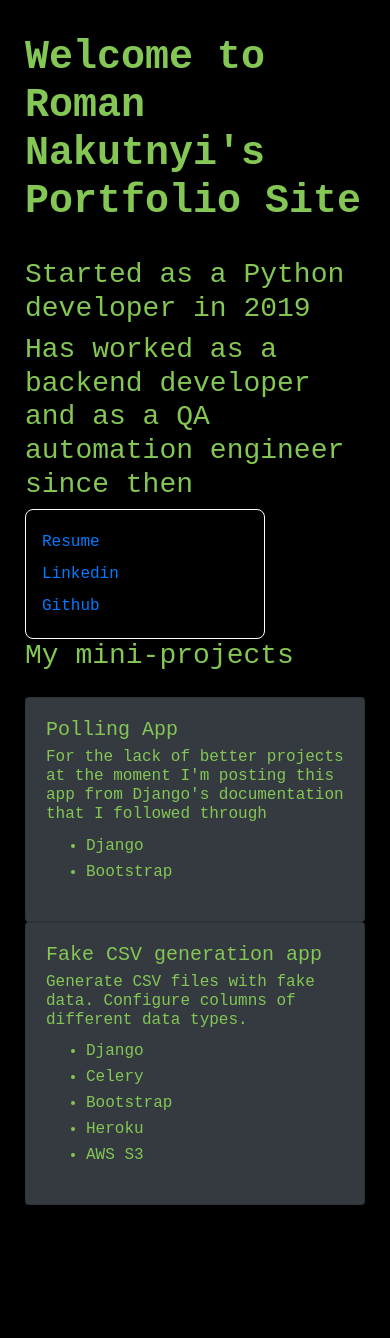
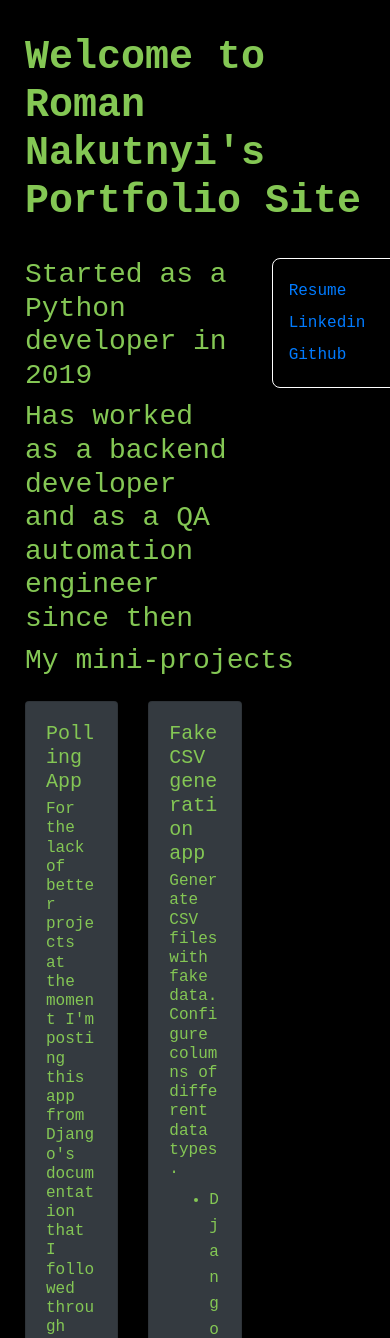
Before and after one commit to nakutnyi/django_website, a Django app: page / in a window 390 px wide; the page is wider, and only the part inside the window is pictured. Shown: the top 1338 px of that part. Before the commit the page ends 1205 px from the top of that part, so only its background shows below. Run offline with Django 3.2, Linux system fonts and the light colour scheme; some libraries are stand-ins or nearby versions.

Commit message:
Fix Grid For Mobile Devices

```diff
--- a/templates/index.html
+++ b/templates/index.html
@@ -6,21 +6,21 @@
   <meta name="viewport" content="width=device-width, initial-scale=1.0">
   <link rel="stylesheet" href="{% static 'bootstrap-4.3.1-dist/css/bootstrap.min.css' %}">
   <link rel="stylesheet" href="{% static 'main.css' %}">
-  <title>Root Index</title>
+  <title>Main Page</title>
 </head>
 <body>
   <div class="container">
     <div class="row">
-      <div class="col-sm-12 align-items-stretch">
+      <div class="col-12 align-items-stretch">
         <h1><strong>Welcome to Roman Nakutnyi's Portfolio Site</strong></h1>
       </div>
     </div>
     <div class="row">
-      <div class="col-sm-8">
+      <div class="col-8">
         <h3>Started as a Python developer in 2019</h3>
         <h3>Has worked as a backend developer and as a QA automation engineer since then</h3>
       </div>
-      <div class="col-sm-4">
+      <div class="col-4">
         <div id="sidebar">
           <a href="https://drive.google.com/file/d/1TBb-lmbFKKDiiGmKl8erZXeXwrvWZJ0h/view?usp=sharing">Resume</a><br>
           <a href="https://www.linkedin.com/in/nakutnyi/">Linkedin</a><br>
@@ -30,7 +30,7 @@
     </div>
     <h3>My mini-projects</h3>
     <div class="row">
-      <div class="col-sm-4 d-flex align-items-stretch">
+      <div class="col-4 d-flex align-items-stretch">
         <div class="card bg-dark">
           <div class="card-body">
             <h5 class="card-title">Polling App</h5>
@@ -45,11 +45,13 @@
           </div>
         </div>
       </div>
-      <div class="col-sm-4 d-flex align-items-stretch">
+      <div class="col-4 d-flex align-items-stretch">
         <div class="card bg-dark">
           <div class="card-body">
             <h5 class="card-title">Fake CSV generation app</h5>
-            <h6 class="card-subtitle mb-2">Generate CSV files with fake data. Configure columns of different data types.</h6>
+            <h6 class="card-subtitle mb-2">
+              Generate CSV files with fake data. Configure columns of different data types.
+            </h6>
             <ul>
               <li>Django</li>
               <li>Celery</li>
```
